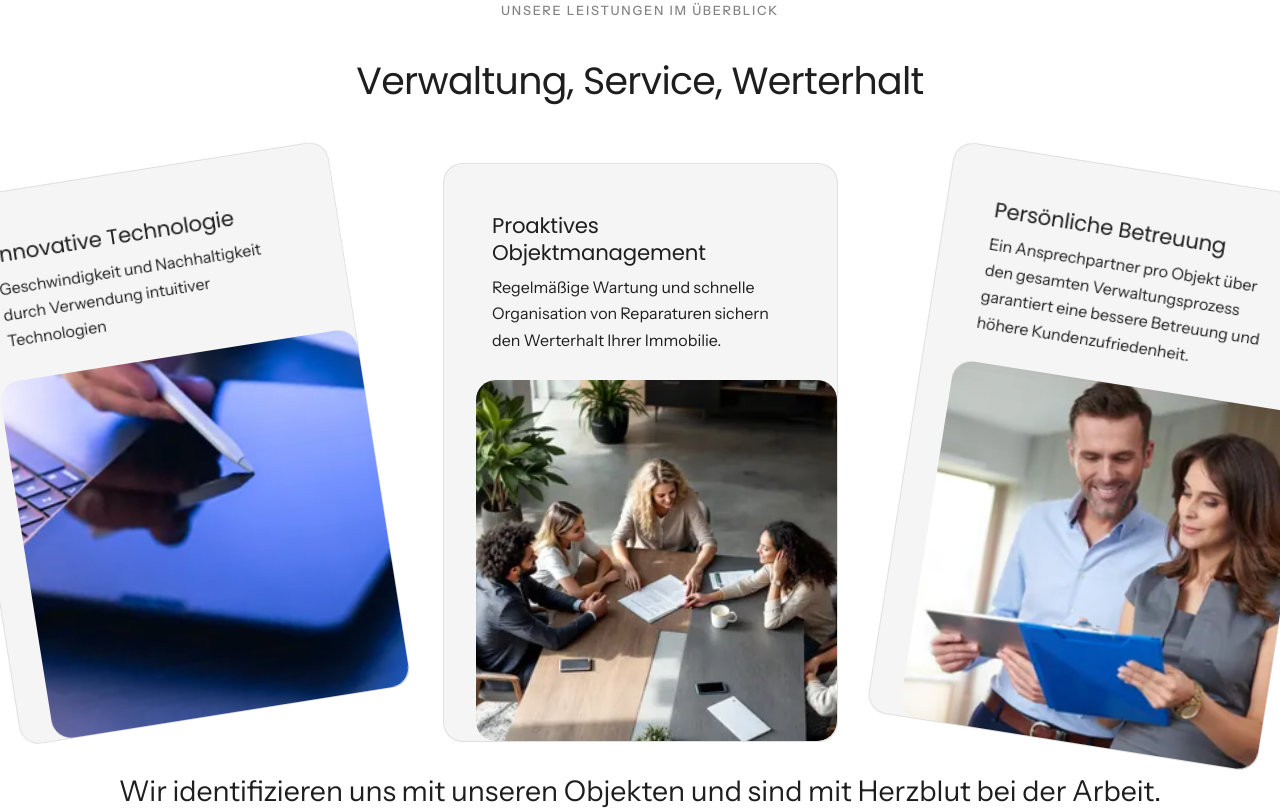
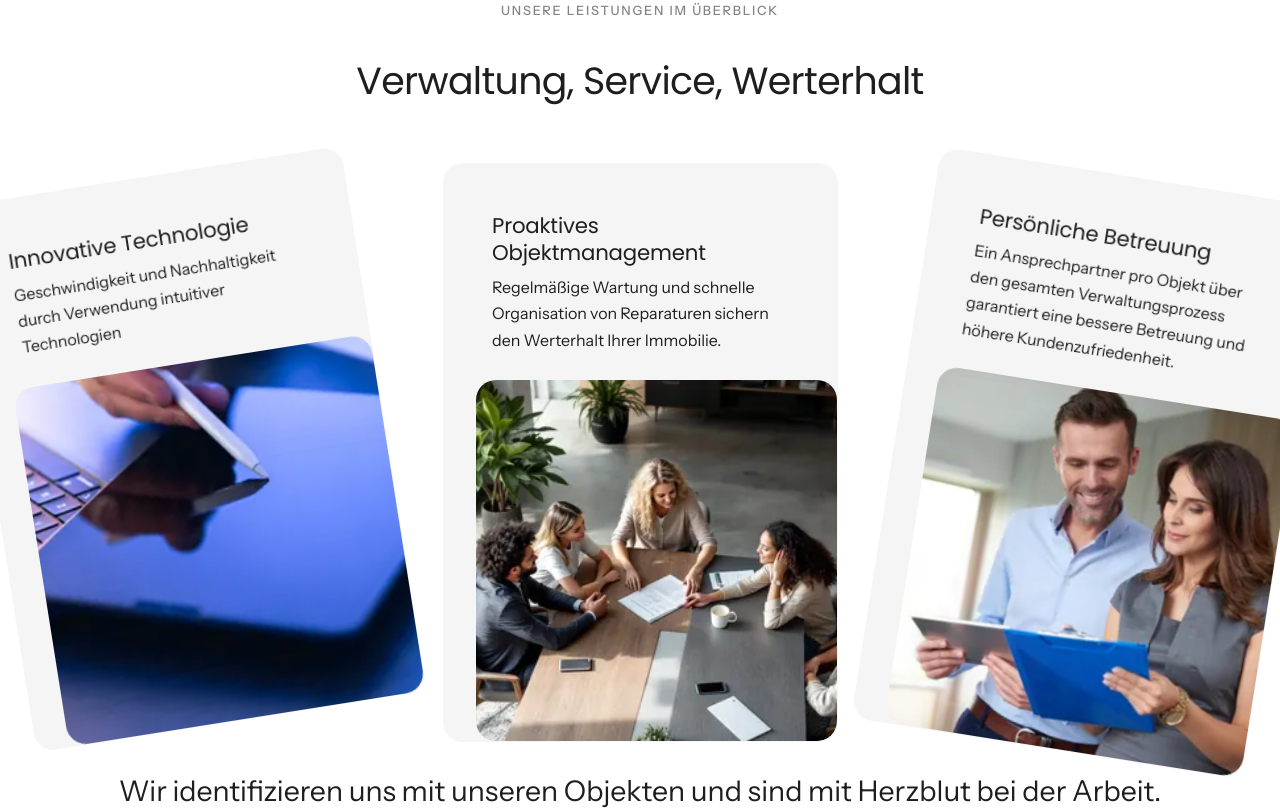
Before and after one commit to Prypien/preisser-immobilien, a plain HTML site: page index.html in a window 1280 px wide. Shown: the part 931-1743 px from the top of the page. Drawn offline with Linux system fonts and the light colour scheme.

Commit message:
Leistungsbereich: Kartenbewegung exakt an das Original angeglichen
Die Interpolation des Kartenstapels stimmte nicht mit den Stützstellen der
Webflow-Interaktion überein. Bei uns erreichten die Karten ihre Endlage
bereits nach halbem Scrollweg und blieben dann stehen; im Original laufen
sie in der Mitte durch die Nulllage und wandern erst danach auseinander.
Dadurch wirkte die Bewegung härter und der Stapel öffnete sich zu früh.

Nachgerechnet aus den drei Stützstellen des Originals:

              Anfang    Mitte    Ende
  x            35 %      0 %     −10 %
  y            −3 %      0 %       3 %
  Drehung      −3°      −9°       −9°

Zwischen den Stützstellen wird jetzt linear interpoliert, mit dem
Durchgang durch die Nulllage in der Mitte. Nachgemessen an fünf Punkten:
Abweichung höchstens 0,2 px, Drehung exakt, linke und rechte Karte
spiegelbildlich.

Außerdem: die Karten im Stapel bekommen keine Kontur mehr. Die im letzten
Durchgang eingeführte Haarlinie auf allen Karten betonte hier die
Überlappung, statt sie verschwimmen zu lassen — im Original haben genau
diese Karten keine. Die übrigen Karten behalten ihre Kontur.

Gemessen: Höhe des Leistungsbereichs bei 1440 px, Original 1076 px,
Nachbau 1080 px.

Co-Authored-By: Claude Opus 5 <noreply@anthropic.com>

```diff
--- a/assets/css/styles.css
+++ b/assets/css/styles.css
@@ -1075,8 +1075,12 @@ b {
   z-index: 2;
 }
 
+/* Die Karten im Stapel bleiben ohne Kontur — wie im Original. Sie liegen
+   schräg übereinander; eine Kante würde die Überlappung betonen, statt sie
+   verschwimmen zu lassen. */
 .card-stack .card {
   flex-direction: column;
+  border-color: transparent;
 }
 
 .card-stack .frame {
@@ -1450,21 +1454,31 @@ b {
    8. Bewegung
    ========================================================================== */
 
-/* Kartenstapel: --reveal läuft per JS von 0 bis 1 über den Scrollbereich.
-   Bis 0,5 fächern die Karten auf, danach wandern sie leicht auseinander. */
+/* Kartenstapel — nachgerechnet aus den drei Stützstellen des Originals.
+   --reveal läuft per JS von 0 bis 1 über den Scrollbereich:
+
+                  Anfang (0)        Mitte (0,5)      Ende (1)
+     links   x     35 %              0 %              −10 %
+             y     −3 %              0 %              3 %
+             Drehung  −3°            −9°              −9°
+     rechts  spiegelbildlich
+
+   Zwischen den Stützstellen wird linear interpoliert. Entscheidend ist die
+   Mitte: dort stehen die Karten kurz in der Nulllage, bevor sie wieder
+   auseinanderwandern. Ohne diesen Durchgang wirkt die Bewegung härter. */
 @media (min-width: 768px) {
   .card-stack-item.is-left {
     transform:
-      translateX(calc((35% - 45% * min(var(--reveal), 0.5) * 2) * 1))
-      translateY(calc(-3% + 6% * max(var(--reveal) - 0.5, 0) * 2))
-      rotate(calc(-3deg - 6deg * min(var(--reveal), 0.5) * 2));
+      translateX(calc(35% - 70% * min(var(--reveal), 0.5) - 20% * max(var(--reveal) - 0.5, 0)))
+      translateY(calc(-3% + 6% * min(var(--reveal), 0.5) + 6% * max(var(--reveal) - 0.5, 0)))
+      rotate(calc(-3deg - 12deg * min(var(--reveal), 0.5)));
   }
 
   .card-stack-item.is-right {
     transform:
-      translateX(calc((-35% + 45% * min(var(--reveal), 0.5) * 2) * 1))
-      translateY(calc(-3% + 6% * max(var(--reveal) - 0.5, 0) * 2))
-      rotate(calc(3deg + 6deg * min(var(--reveal), 0.5) * 2));
+      translateX(calc(-35% + 70% * min(var(--reveal), 0.5) + 20% * max(var(--reveal) - 0.5, 0)))
+      translateY(calc(-3% + 6% * min(var(--reveal), 0.5) + 6% * max(var(--reveal) - 0.5, 0)))
+      rotate(calc(3deg + 12deg * min(var(--reveal), 0.5)));
   }
 }
 
```
